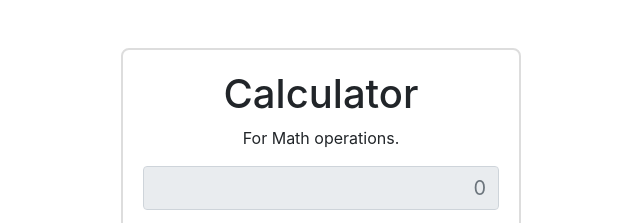
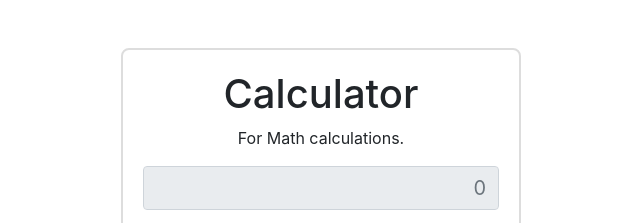
Before and after one commit to HarikaranSubramanian/Task-9.0, a plain HTML site: page index.html in a window 1280 px wide. Shown: the top 223 px of the page, 319-959 px from the left. Drawn offline with nearby package versions, Linux system fonts and the light colour scheme.

Commit message:
edited para tag

```diff
--- a/index.html
+++ b/index.html
@@ -14,7 +14,7 @@
             <div class="calculator">
                 <h1 id="title" class="text-center">Calculator</h1>
                 <p id="description" class="text-center">For Math
-                    operations.</p>
+                    calculations.</p>
                 <input type="text" id="result" class="form-control mb-3"
                     readonly placeholder="0">
 
```
